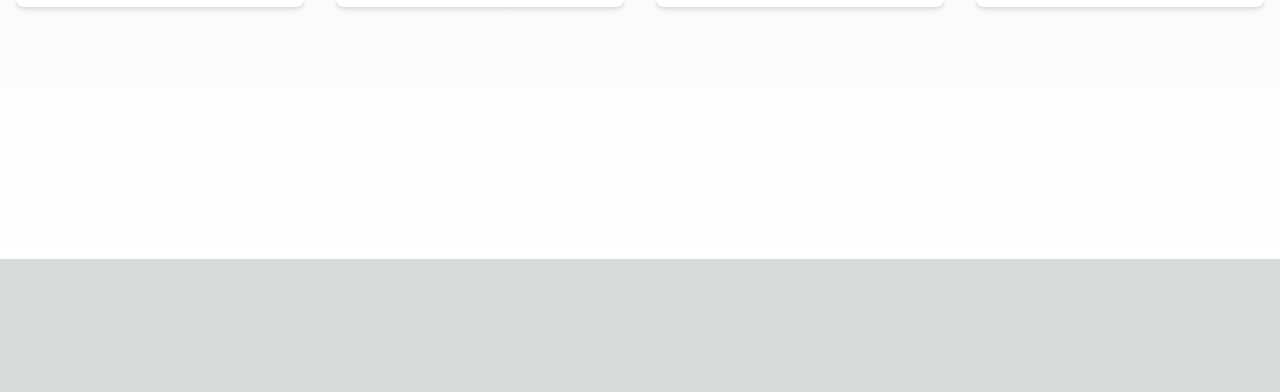
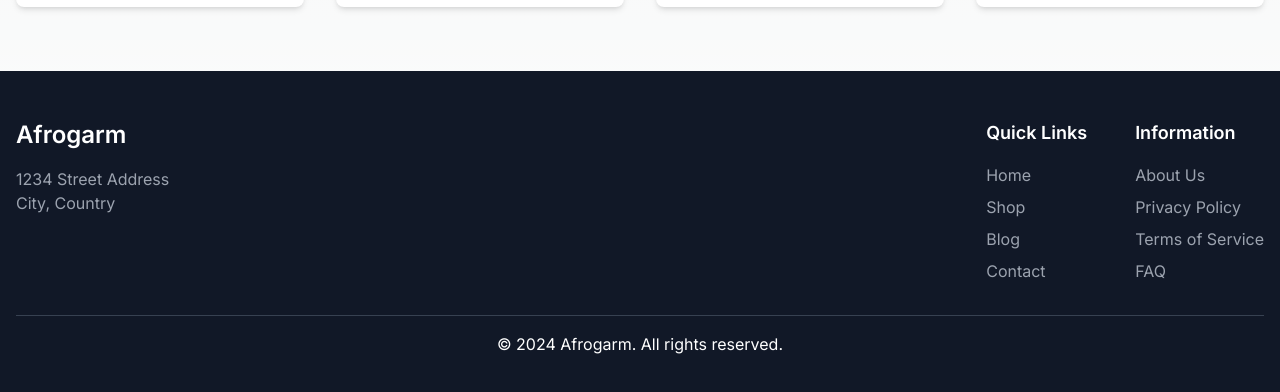
Before and after one commit to assadounto/afrogarm, a Next.js app: page / in a window 1280 px wide. Shown: the part 2312-2704 px from the top of the page. Before the commit the page ends 2571 px from the top, so only its background shows below. Built offline with nearby package versions, Linux system fonts and the light colour scheme.

Commit message:
Update footer section with quick links and information

```diff
--- a/src/app/components/sections/footer.tsx
+++ b/src/app/components/sections/footer.tsx
@@ -3,29 +3,67 @@ import Link from 'next/link';
 
 const Footer: React.FC = () => {
     return (
-        <footer className="bg-dark text-white py-8">
+        <footer className="bg-gray-900 text-white py-12">
             <div className="container mx-auto px-4">
                 <div className="flex flex-col md:flex-row justify-between">
-                    <div className="mb-4 md:mb-0">
-                        <h3 className="text-lg font-semibold">Afrogarm</h3>
-                        <p className="mt-2">1234 Street Address<br />City, Country</p>
+                    <div className="mb-8 md:mb-0">
+                        <h3 className="text-2xl font-semibold">Afrogarm</h3>
+                        <p className="mt-4 text-gray-400">1234 Street Address<br />City, Country</p>
                     </div>
-                    <div className="flex space-x-4">
-                        <Link href="/about" passHref>
-                            <span className="hover:underline">About Us</span>
-                        </Link>
-                        <Link href="/contact" passHref>
-                            <span className="hover:underline">Contact Us</span>
-                        </Link>
-                        <Link href="/privacy" passHref>
-                            <span className="hover:underline">Privacy Policy</span>
-                        </Link>
-                        <Link href="/terms" passHref>
-                            <span className="hover:underline">Terms of Service</span>
-                        </Link>
+                    <div className="flex flex-col md:flex-row space-y-8 md:space-y-0 md:space-x-12">
+                        <div>
+                            <h4 className="text-lg font-semibold mb-4">Quick Links</h4>
+                            <ul className="space-y-2">
+                                <li>
+                                    <Link href="/" passHref>
+                                        <span className="text-gray-400 hover:text-white transition-colors duration-200">Home</span>
+                                    </Link>
+                                </li>
+                                <li>
+                                    <Link href="/shop" passHref>
+                                        <span className="text-gray-400 hover:text-white transition-colors duration-200">Shop</span>
+                                    </Link>
+                                </li>
+                                <li>
+                                    <Link href="/blog" passHref>
+                                        <span className="text-gray-400 hover:text-white transition-colors duration-200">Blog</span>
+                                    </Link>
+                                </li>
+                                <li>
+                                    <Link href="/contact" passHref>
+                                        <span className="text-gray-400 hover:text-white transition-colors duration-200">Contact</span>
+                                    </Link>
+                                </li>
+                            </ul>
+                        </div>
+                        <div>
+                            <h4 className="text-lg font-semibold mb-4">Information</h4>
+                            <ul className="space-y-2">
+                                <li>
+                                    <Link href="/about" passHref>
+                                        <span className="text-gray-400 hover:text-white transition-colors duration-200">About Us</span>
+                                    </Link>
+                                </li>
+                                <li>
+                                    <Link href="/privacy" passHref>
+                                        <span className="text-gray-400 hover:text-white transition-colors duration-200">Privacy Policy</span>
+                                    </Link>
+                                </li>
+                                <li>
+                                    <Link href="/terms" passHref>
+                                        <span className="text-gray-400 hover:text-white transition-colors duration-200">Terms of Service</span>
+                                    </Link>
+                                </li>
+                                <li>
+                                    <Link href="/faq" passHref>
+                                        <span className="text-gray-400 hover:text-white transition-colors duration-200">FAQ</span>
+                                    </Link>
+                                </li>
+                            </ul>
+                        </div>
                     </div>
                 </div>
-                <div className="mt-4 text-center">
+                <div className="mt-8 text-center border-t border-gray-700 pt-4">
                     <p>&copy; {new Date().getFullYear()} Afrogarm. All rights reserved.</p>
                 </div>
             </div>
```
